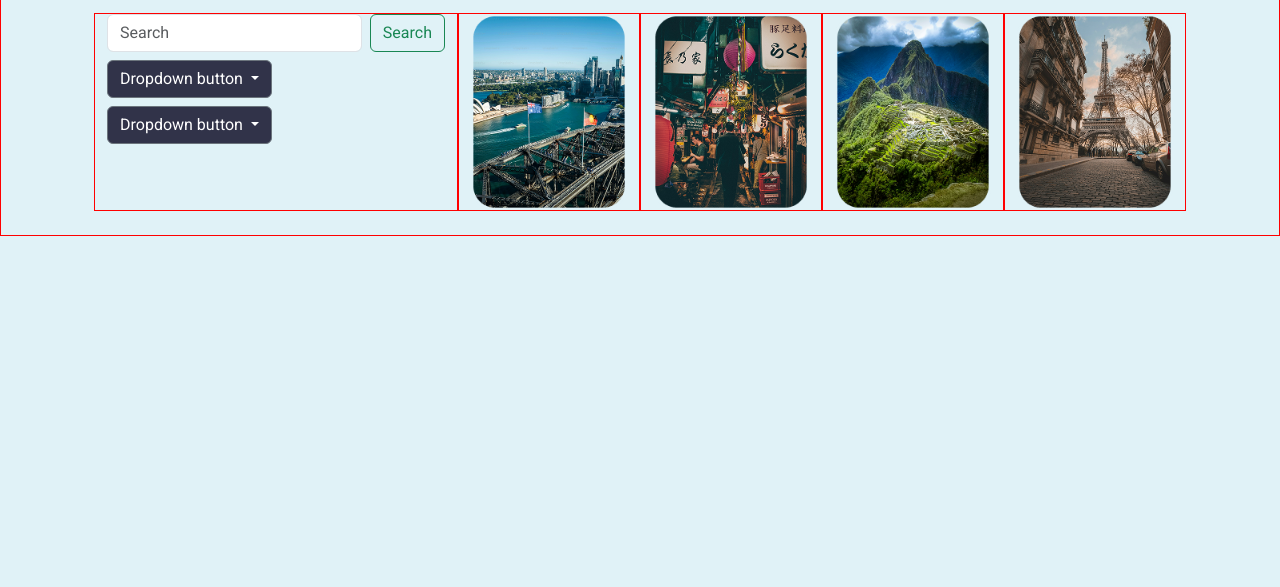
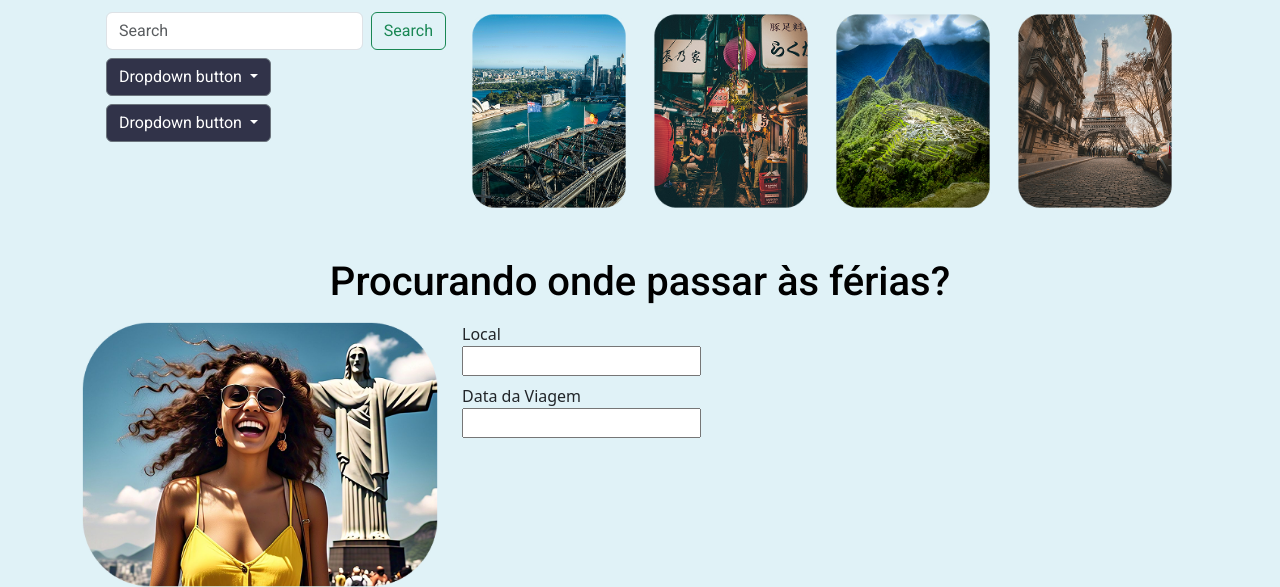
Before and after one commit to ailtonlucasdev/Projeto-Individual-1-Agencia-de-Viagens, a plain HTML site: page pages/index.html in a window 1280 px wide. Shown: the part 628-1215 px from the top of the page. Before the commit the page ends 864 px from the top, so only its background shows below. Drawn offline with nearby package versions, Linux system fonts and the light colour scheme.

Commit message:
adicionando hospedagem section

```diff
--- a/pages/index.html
+++ b/pages/index.html
@@ -106,14 +106,14 @@
         </div>
     </section>
 
-    <section class="ps-0 d-flex align-items-center justify-content-center destino pt-3 destino filter">
+    <section class="ps-0 d-flex align-items-center justify-content-center destino pt-3 destino ">
         <div class="container d-flex align-items-center justify-content-center row">
-            <div class="col-lg-12 d-inline-block text-align-center align-items-center justify-content-center">
-                <h1 class="d-inline-block align-items-center justify-content-center col-lg-12">Encontre o destino dos seus sonhos agora!</h1>
+            <div class="col-lg-12">
+                <h1 class="col-lg-12">Encontre o destino dos seus sonhos agora!</h1>
                 <p>Conte com + de 150 lugares expalhados pelo mundo!</p>
             </div>
             <div class="row pb-4">
-                <div class="col-lg-4 filter">
+                <div class="col-lg-4">
                     <form class="d-flex pb-2" role="search">
                         <input class="form-control me-2" type="search" placeholder="Search" aria-label="Search">
                         <button class="btn btn-outline-success" type="submit">Search</button>
@@ -141,16 +141,44 @@
                         </div>
                     </div>
                 </div>
-                <div class="col-lg-2 filter">
+                <div class="col-lg-2">
                     <img src="/assets/unsplash_gnzWBmzWB4w.png" alt="Imagem de Austrália" class="img-fluid">
-                </div><div class="col-lg-2 filter">
+                </div><div class="col-lg-2">
                     <img src="/assets/unsplash_LA57RXF1mSI.png" alt="Imagem de Japão" class="img-fluid">
                 </div>
-                <div class="col-lg-2 filter">
+                <div class="col-lg-2">
                     <img src="/assets/unsplash_PO7CGnoDFUI.png" alt="Imagem do Peru" class="img-fluid">
                 </div>
-                <div class="col-lg-2 filter">
+                <div class="col-lg-2">
                     <img src="/assets/unsplash_WSvth_lwCi0.png" alt="Imagem de França" class="img-fluid">
+                </div>
+            </div>
+        </div>
+    </section>
+    <section>
+        <div class="container">
+            <div class="row pt-4">
+                <div class="col-lg-12 hostsection">
+                    <h1 class="col-lg-12">Procurando onde passar às férias?</h1>
+                </div>
+            </div>
+            <div class="row pt-2">
+                <div class="container col-lg-4">
+                    <img src="/assets/rj-host-section.png" alt="" class="img-fluid">
+                </div>
+                <div class="col-lg-8">
+                    <div class="row">
+                        <form>
+                            <div class="col-lg-4 pb-2">
+                                <label for="localizacao">Local</label>
+                                <input type="text" name="" id="localizacao">
+                            </div>
+                            <div class="col-lg-3 pb-2">
+                                <label for="data">Data da Viagem</label>
+                                <input type="text" name="" id="data">
+                            </div>
+                        </form>
+                    </div>
                 </div>
             </div>
         </div>
--- a/pages/styles.css
+++ b/pages/styles.css
@@ -55,6 +55,13 @@ nav {
 
 }
 
+/* HOST SECTION */
+.hostsection {
+    color: black;
+    font-family: "Roboto", serif;
+    text-align: center;
+}
+
 .filter{
     border: 1px solid red;
 }
```
Also changed, not shown: assets/rj-host-section.png (added).
